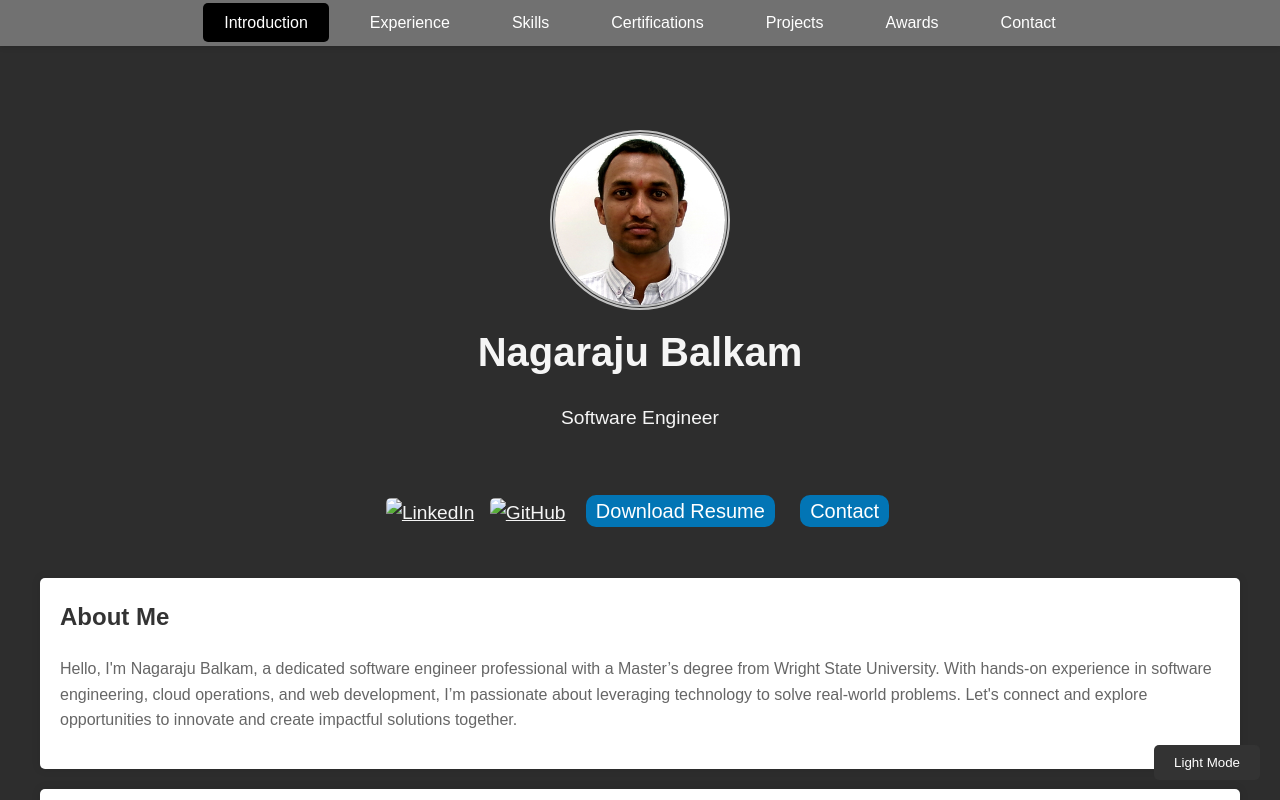
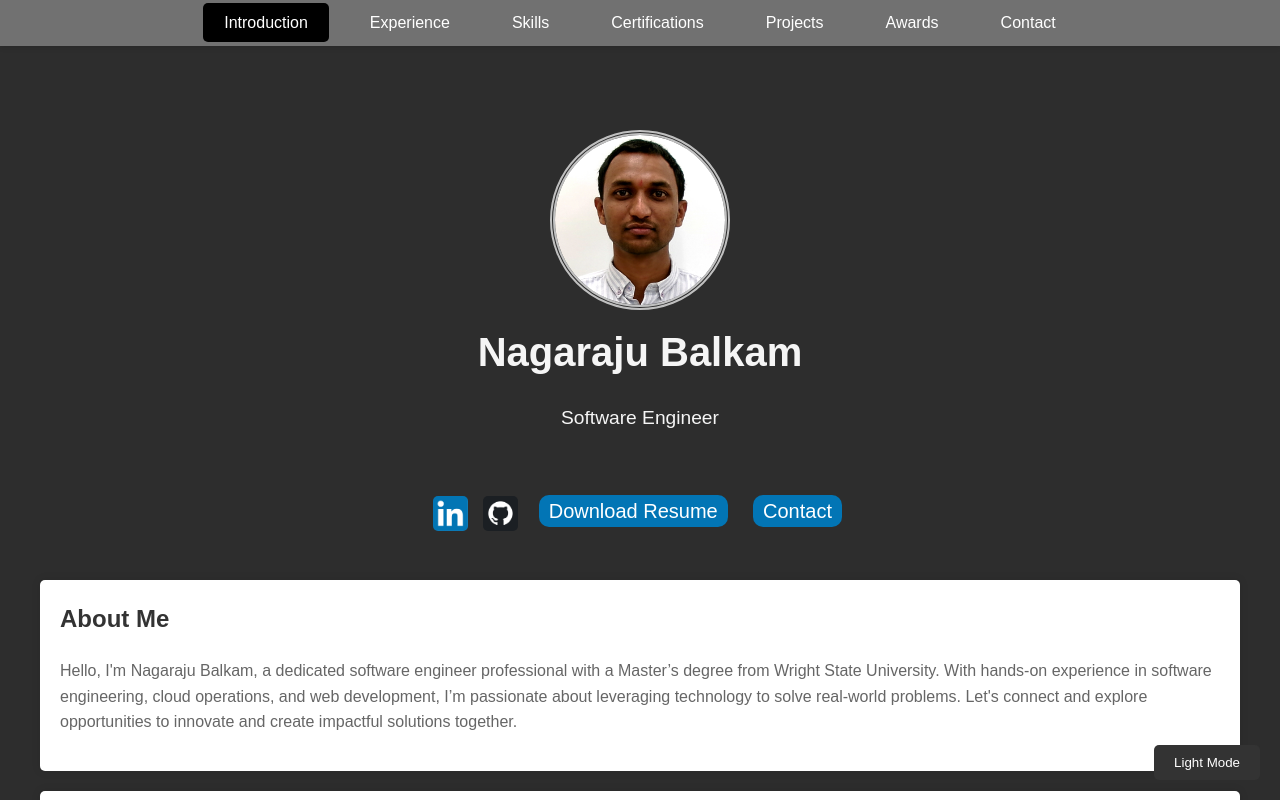
Before and after one commit to nagaraju-balkam/Nagaraju-Balkam, a plain HTML site: page index.html in a window 1280 px wide. Shown: the top 800 px of the page. Drawn offline with Linux system fonts and the light colour scheme.

Commit message:
Update index.html
linkedin

```diff
--- a/index.html
+++ b/index.html
@@ -34,8 +34,8 @@
             <p>Software Engineer<br />
                 <br/>
                 <br/>
-                <a href="https://www.linkedin.com/in/nagarajubalkam/" target="_blank"><img src="assets/images/linkedin.jpg" alt="LinkedIn" class="icon"></a>
-                <a href="https://github.com/nagaraju-balkam" target="_blank"><img src="assets/images/linkedin.jpg/github.png" alt="GitHub" class="icon"></a>
+                <a href="https://www.linkedin.com/in/nagarajubalkam/" target="_blank"><img src="assets/images/linkedin.png" alt="LinkedIn" class="icon"></a>
+                <a href="https://github.com/nagaraju-balkam" target="_blank"><img src="assets/images/github.png" alt="GitHub" class="icon"></a>
                 <a href="assets/documents/Nagaraju Balkam_FS.pdf" target="_blank" class="button">Download Resume</a>
                 <a href="#contact" class="button">Contact</a>
             </p>
```
